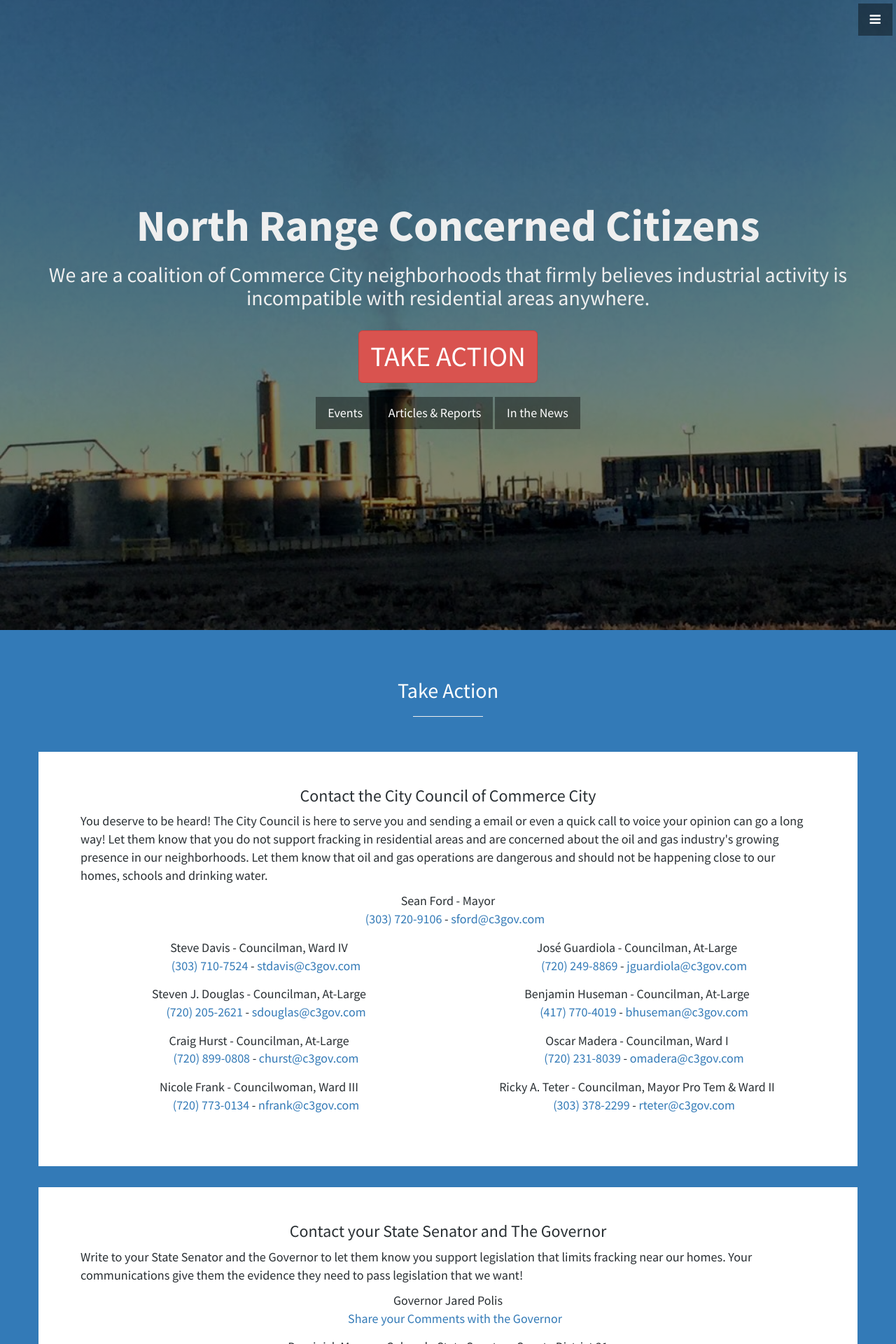
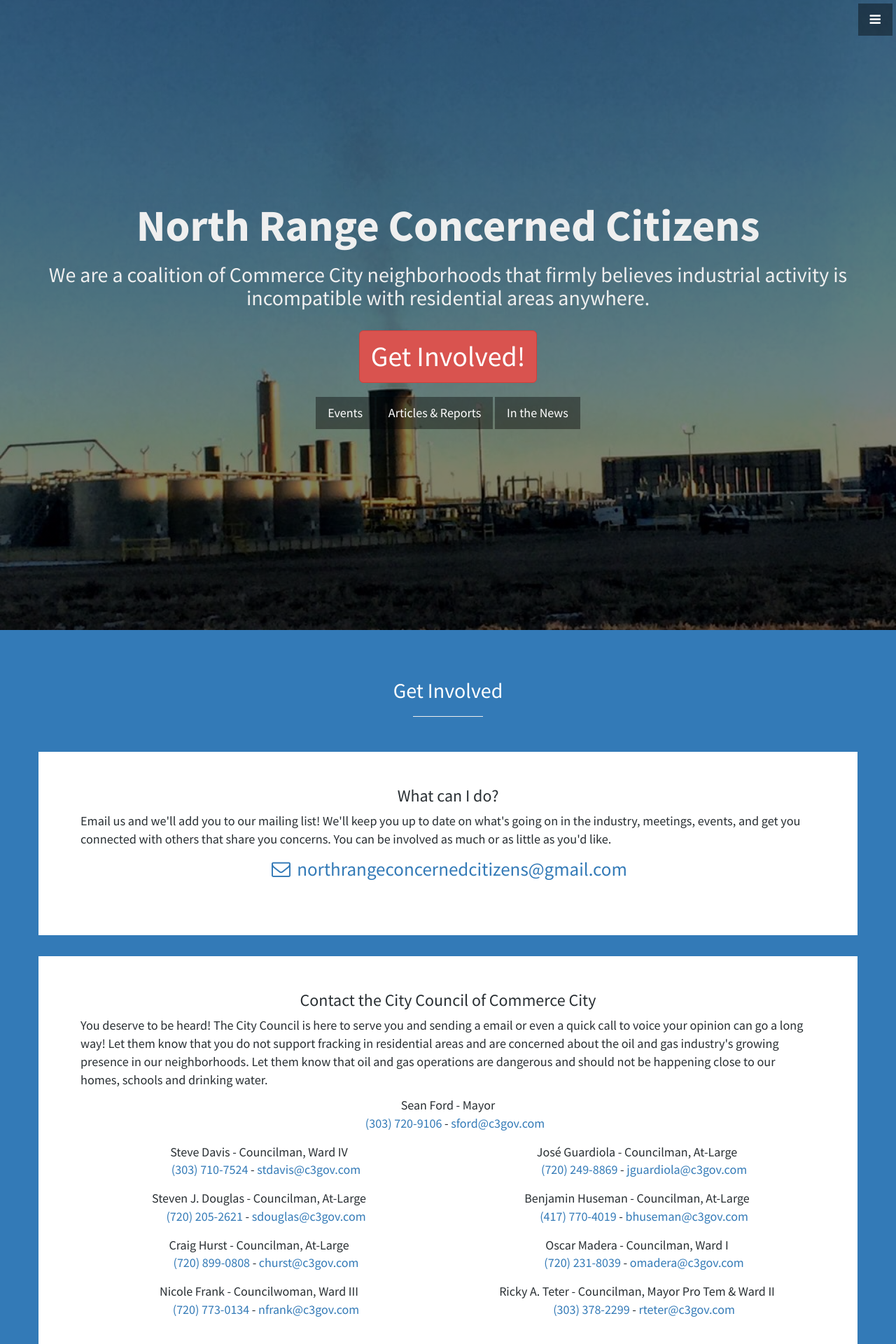
Before and after one commit to NorthRangeConcernedCitizens/NorthRangeConcernedCitizens.github.io, a Jekyll site: the page built from index.html, in a window 1280 px wide. Shown: the top 1920 px of the page at 70% size. Built offline with Jekyll 4.4.1, drawn with Linux system fonts in a browser that asks for light colours; comment, search, counter and statistics services are not loaded.

Commit message:
updating take action

```diff
--- a/_includes/header.html
+++ b/_includes/header.html
@@ -3,7 +3,7 @@
     <h1>{{  site.title }}</h1>
     <h2>{{ site.description }}</h3>
     <br/>
-    <a href="#action" class="btn btn-danger btn-lg">TAKE ACTION</a>
+    <a href="#action" class="btn btn-danger btn-lg">Get Involved!</a>
     <br/>
     <br/>
     <a href="#events" class="btn btn-dark btn-lg">Events</a>
--- a/_includes/navigation.html
+++ b/_includes/navigation.html
@@ -6,7 +6,7 @@
       <a href="#top" onclick = $("#menu-close").click(); >Home</a>
     </li>
     <li>
-        <a href="#action" onclick = $("#menu-close").click();>Take Action!</a>
+        <a href="#action" onclick = $("#menu-close").click();>Get Involved!</a>
     </li>
     <li>
       <a href="#about" onclick = $("#menu-close").click(); >About</a>
--- a/_includes/take-action.html
+++ b/_includes/take-action.html
@@ -1,8 +1,19 @@
 <section id="action" class="actions bg-primary">
     <div class="container">
-        <h2 class="text-center">Take Action</h2>
+        <h2 class="text-center">Get Involved</h2>
         <hr class="small">
         <div class="row">
+            <div class="col-md-12 action">
+                <h3 class="text-center">What can I do?</h3>
+                <p>Email us and we'll add you to our mailing list! We'll keep you up to date on what's going on in the industry, meetings, events, and get you connected with others that share you concerns. You can be involved as much or as little as you'd like.</p>
+                <div class="row">
+                    <div class="col-md-12">
+                        <ul class="list-unstyled text-center">
+                            <li><a class="emphasis" href="mailto:{{ site.email }}"><i class="fa fa-envelope-o fa-fw"></i> {{ site.email }}</a></li>
+                        </ul>
+                    </div>
+                </div>
+            </div>
             <div class="col-md-12 action">
                 <h3 class="text-center">Contact the City Council of Commerce City</h3>
                 <p>You deserve to be heard! The City Council is here to serve you and sending a email or even a quick call to voice your opinion can go a long way! Let them know that you do not support fracking in residential areas and are concerned about the oil and gas industry's growing presence in our neighborhoods. Let them know that oil and gas operations are dangerous and should not be happening close to our homes, schools and drinking water.</p>
--- a/css/stylish-portfolio.css
+++ b/css/stylish-portfolio.css
@@ -35,7 +35,7 @@ body {
 
 /* Custom Button Styles */
 
-.btn-danger{
+.btn-primary, .btn-danger{
     font-size: 40px;
 }
 
@@ -292,3 +292,7 @@ p { font-size: 1.3em; }
 footer {
     padding: 100px 0;
 }
+
+.emphasis {
+    font-size: 1.5em;
+}
```
Lines whose indentation alone changed are shown as unchanged.
